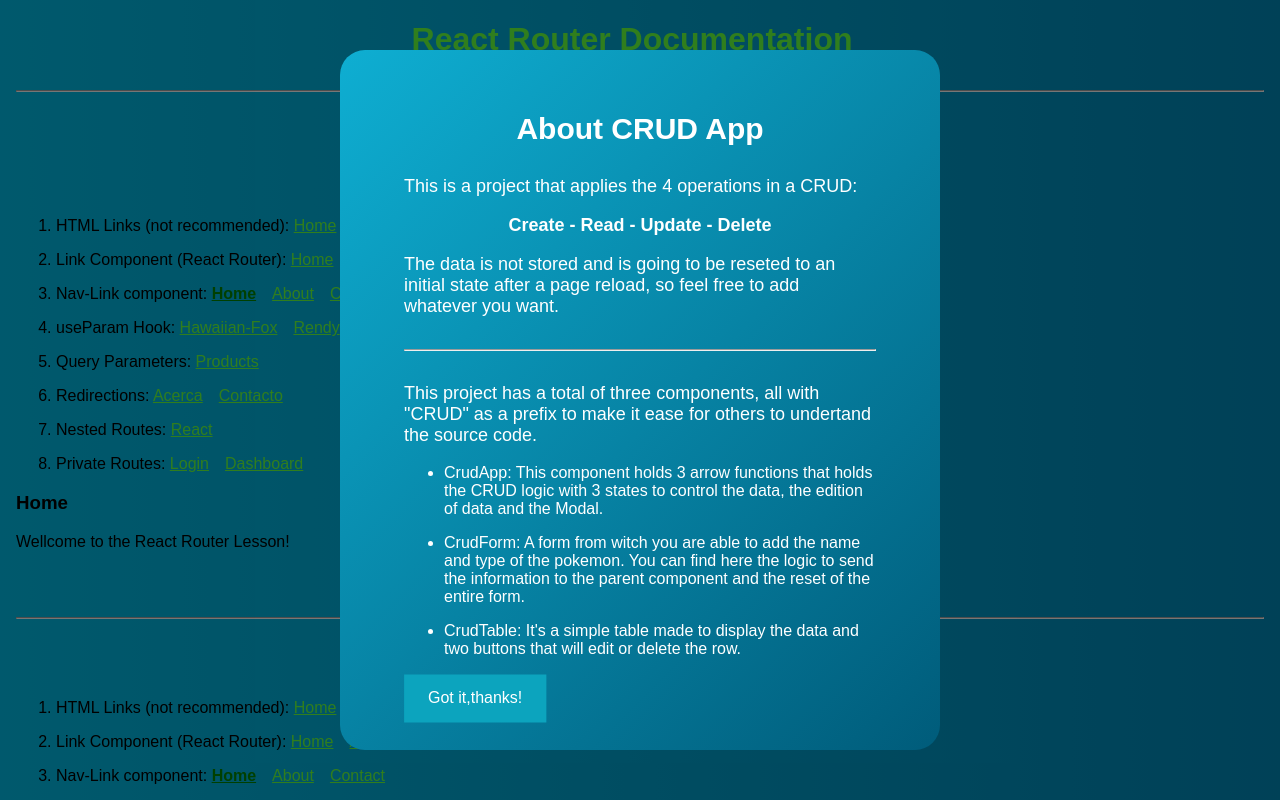
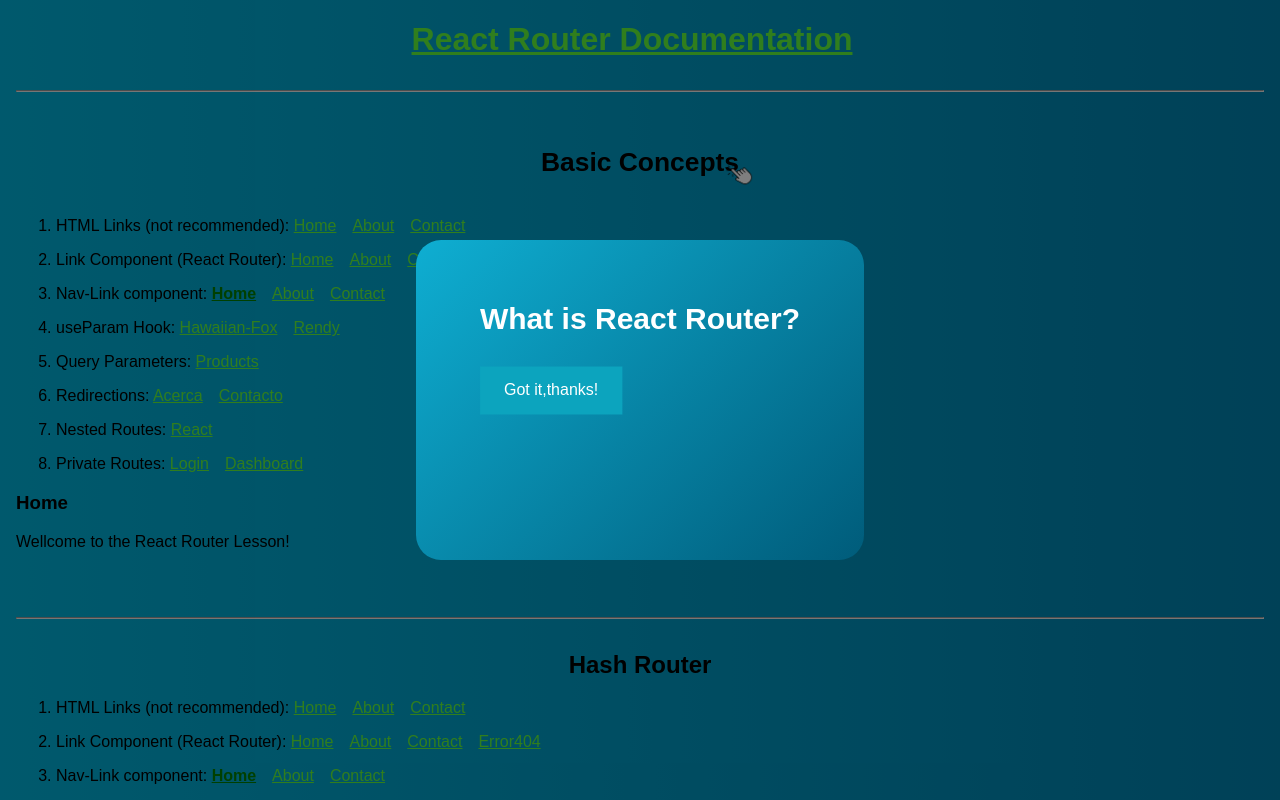
Before and after one commit to reche-git/03-React-Routes, a React (Create React App) app: page / in a window 1280 px wide. Both pictures are taken after a click on the button "Basic Concepts". Shown: the top 800 px of the page. Built offline with nearby package versions, Linux system fonts and the light colour scheme; no server answers.

Commit message:
Modal cleaning and exported + assets folder

```diff
--- a/src/components/BasicConcepts.js
+++ b/src/components/BasicConcepts.js
@@ -31,37 +31,8 @@ const BasicConcepts = () => {
       </button>
       <Modal isOpen={isOpen} closeModal={closeModal}>
         <div className="ExplinationModal">
-          <h3>About CRUD App</h3>
-          <p>This is a project that applies the 4 operations in a CRUD:</p>
-          <p style={{ textAlign: "center" }}>
-            <b>Create - Read - Update - Delete</b>
-          </p>
-          <p>
-            The data is not stored and is going to be reseted to an initial
-            state after a page reload, so feel free to add whatever you want.
-          </p>
-          <hr />
-          <p>
-            This project has a total of three components, all with "CRUD" as a
-            prefix to make it ease for others to undertand the source code.
-          </p>
-          <ul>
-            <li>
-              CrudApp: This component holds 3 arrow functions that holds the
-              CRUD logic with 3 states to control the data, the edition of data
-              and the Modal.
-            </li>
-            <li>
-              CrudForm: A form from witch you are able to add the name and type
-              of the pokemon. You can find here the logic to send the
-              information to the parent component and the reset of the entire
-              form.
-            </li>
-            <li>
-              CrudTable: It's a simple table made to display the data and two
-              buttons that will edit or delete the row.
-            </li>
-          </ul>
+          <h3>What is React Router?</h3>
+
         </div>
       </Modal>
       <Router>
```
